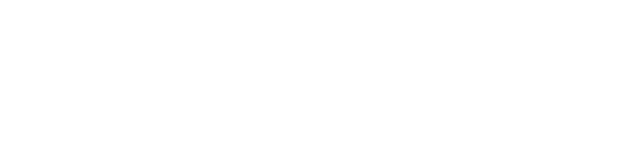
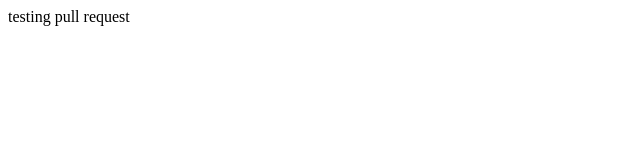
Before and after one commit to xuRay2024/git-study, a website: page index.html in a window 1280 px wide. Shown: the whole page, without its empty margins (0-640 px from the left). Drawn offline with Linux system fonts and the light colour scheme.

Commit message:
pull request

```diff
--- a/index.html
+++ b/index.html
@@ -5,5 +5,7 @@
     <meta name="viewport" content="width=device-width, initial-scale=1.0" />
     <title>Document</title>
   </head>
-  <body></body>
+  <body>
+    testing pull request
+  </body>
 </html>
```
